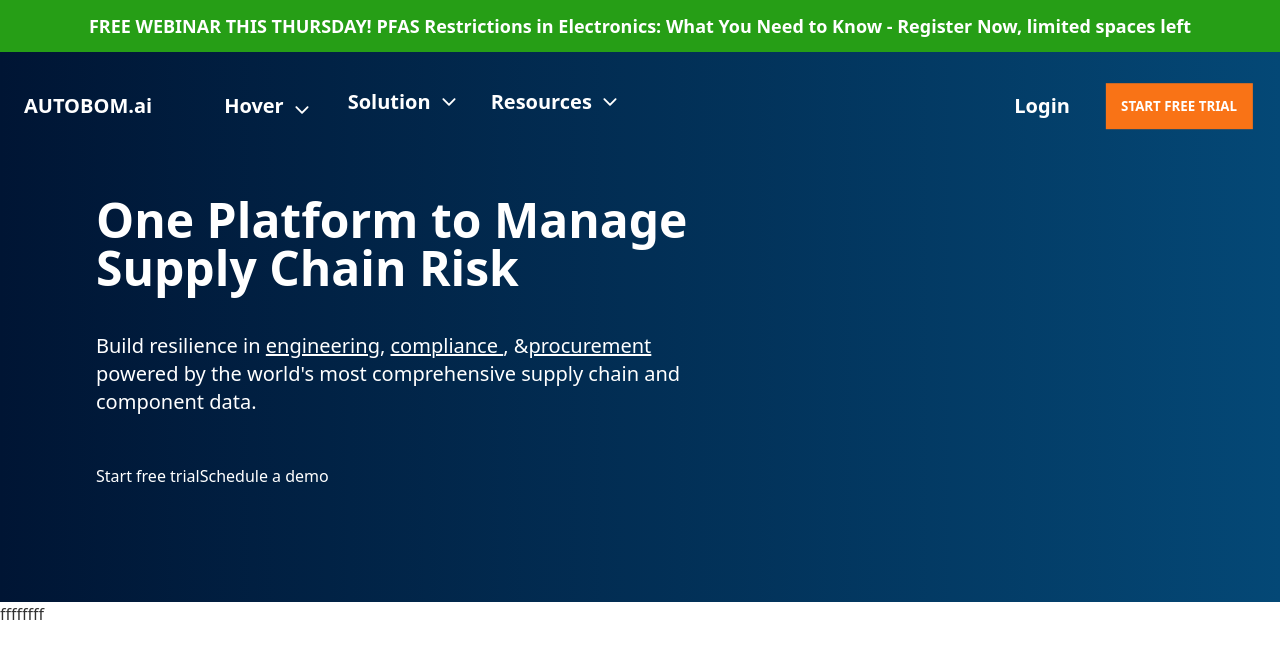
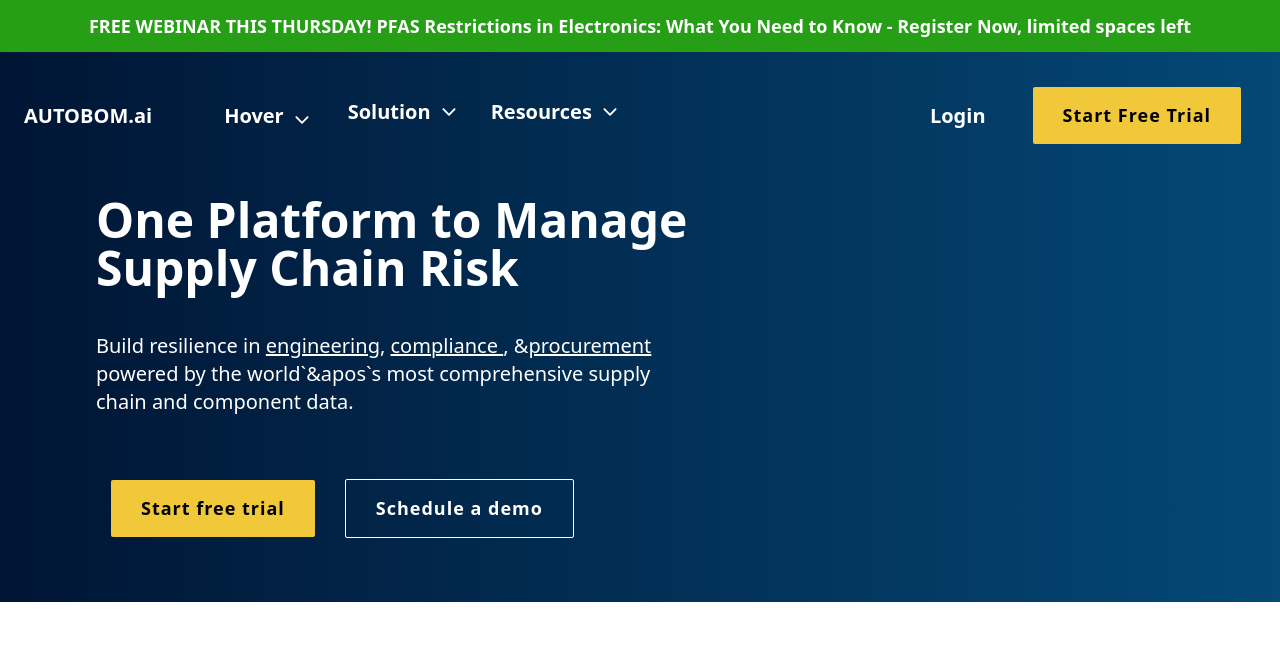
Before and after one commit to SumiAkter2/autobom-ai-recreate, a React (Vite) app: page / in a window 1280 px wide. Shown: the top 658 px of the page. Built offline with nearby package versions, Linux system fonts and the light colour scheme.

Commit message:
banner done without dropdown

```diff
--- a/src/Component/Home/Banner.jsx
+++ b/src/Component/Home/Banner.jsx
@@ -1,20 +1,23 @@
+import PrimaryButton from "../Share/Button/PrimaryButton";
+import SecondaryButton from "../Share/Button/SecondaryButton";
+
 const Banner = () => {
   return (
     <div className="bg-gradient-to-r from-[#001534] to-[#044876] lg:h-[550px] px-24 text-white pt-36 font-sans">
       <div className="lg:w-[600px] ">
-        <h1 className="lg:text-5xl text-3xl font-bold pb-4 leading-6 ">
+        <h1 className="lg:text-5xl text-3xl font-bold mb-4 leading-8 ">
           One Platform to Manage Supply Chain Risk
         </h1>
         <p className="py-6 text-xl">
           Build resilience in <span className="underline">engineering</span>,{" "}
           <span className="underline">compliance </span>, &
-          <span className="underline">procurement</span> powered by the world's
-          most comprehensive supply chain and component data.
+          <span className="underline">procurement</span> powered by the
+          world`&apos`s most comprehensive supply chain and component data.
         </p>
 
         <div className="my-6">
-          <button className="font-sans"> Start free trial</button>
-          <button> Schedule a demo</button>
+          <PrimaryButton text="Start free trial"> </PrimaryButton>
+          <SecondaryButton text2="Schedule a demo"> </SecondaryButton>
         </div>
       </div>
     </div>
--- /dev/null
+++ b/src/Component/Share/Button/Button.css
@@ -0,0 +1,54 @@
+.button {
+    position: relative;
+    display: inline-block;
+    margin: 15px;
+    padding: 15px 30px;
+    text-align: center;
+    font-size: 18px;
+    font-weight: 600;
+    letter-spacing: 1px;
+    text-decoration: none;
+    color: #000;
+    border-radius: 2px;
+    background: #f2c83b;
+    cursor: pointer;
+    transition: ease-out 0.5s;
+    box-shadow: inset 0 0 0 0 #f2c83b;
+}
+
+.button:hover {
+    color: #000;
+    box-shadow: inset 0px -100px 0px 0 #fff;
+}
+
+.button:active {
+    transform: scale(0.9);
+}
+
+.secondary-button {
+    position: relative;
+    display: inline-block;
+    margin: 15px;
+    padding: 15px 30px;
+    text-align: center;
+    font-size: 18px;
+    font-weight: 600;
+    letter-spacing: 1px;
+    text-decoration: none;
+    color: #fff;
+    border-radius: 2px;
+    background: transparent;
+    cursor: pointer;
+    transition: ease-out 0.5s;
+    border: 1px solid white;
+    box-shadow: inset 0 0 0 0 transparent;
+}
+
+.secondary-button:hover {
+    color: #000;
+    box-shadow: inset 0px -100px 0px 0 #fff;
+}
+
+.secondary-button:active {
+    transform: scale(0.9);
+}
--- /dev/null
+++ b/src/Component/Share/Button/PrimaryButton.jsx
@@ -0,0 +1,7 @@
+
+import './Button.css'
+const PrimaryButton = ({text}) => {
+    return <button className='button'> {text}</button>;
+};
+
+export default PrimaryButton;
--- /dev/null
+++ b/src/Component/Share/Button/SecondaryButton.jsx
@@ -0,0 +1,6 @@
+import "./Button.css";
+const SecondaryButton = ({text2}) => {
+  return <button className="secondary-button"> {text2}</button>;
+};
+
+export default SecondaryButton;
--- a/src/Component/Share/Footer.jsx
+++ /dev/null
@@ -1,9 +0,0 @@
-const Footer = () => {
-  return (
-    <div>
-      <h1>ffffffff</h1>
-    </div>
-  );
-};
-
-export default Footer;
--- a/src/Component/Share/Navbar.jsx
+++ b/src/Component/Share/Navbar.jsx
@@ -1,6 +1,7 @@
 import { HiMenuAlt1 } from "react-icons/hi";
 import { IoIosArrowDown } from "react-icons/io";
 import { Link } from "react-router-dom";
+import PrimaryButton from "./Button/PrimaryButton";
 
 const Navbar = () => {
   const navItem = (
@@ -8,7 +9,7 @@
       <li className="hover:text-white">
         <div className="dropdown dropdown-hover">
           <label tabIndex={0} className="flex m-1">
-            Hover <IoIosArrowDown size='20px' className="mt-2 ml-2 "/>
+            Hover <IoIosArrowDown size="20px" className="mt-2 ml-2 " />
           </label>
           <ul
             tabIndex={0}
@@ -94,9 +95,7 @@
             Login
           </button>
 
-          <button className="btn bg-orange-500 border-0 text-white lg:btn-md btn-sm hover:text-black hover:bg-orange-300 rounded-none">
-            Start Free Trial
-          </button>
+          <PrimaryButton text=" Start Free Trial"></PrimaryButton>
         </div>
       </div>
     </div>
--- a/src/Component/layout/Main.jsx
+++ b/src/Component/layout/Main.jsx
@@ -1,5 +1,4 @@
 import { Outlet } from "react-router-dom";
-import Footer from "../Share/Footer";
 import Navbar from "../Share/Navbar";
 
 const Main = () => {
@@ -7,7 +6,6 @@
     <div>
       <Navbar />
       <Outlet />
-      <Footer />
     </div>
   );
 };
```
